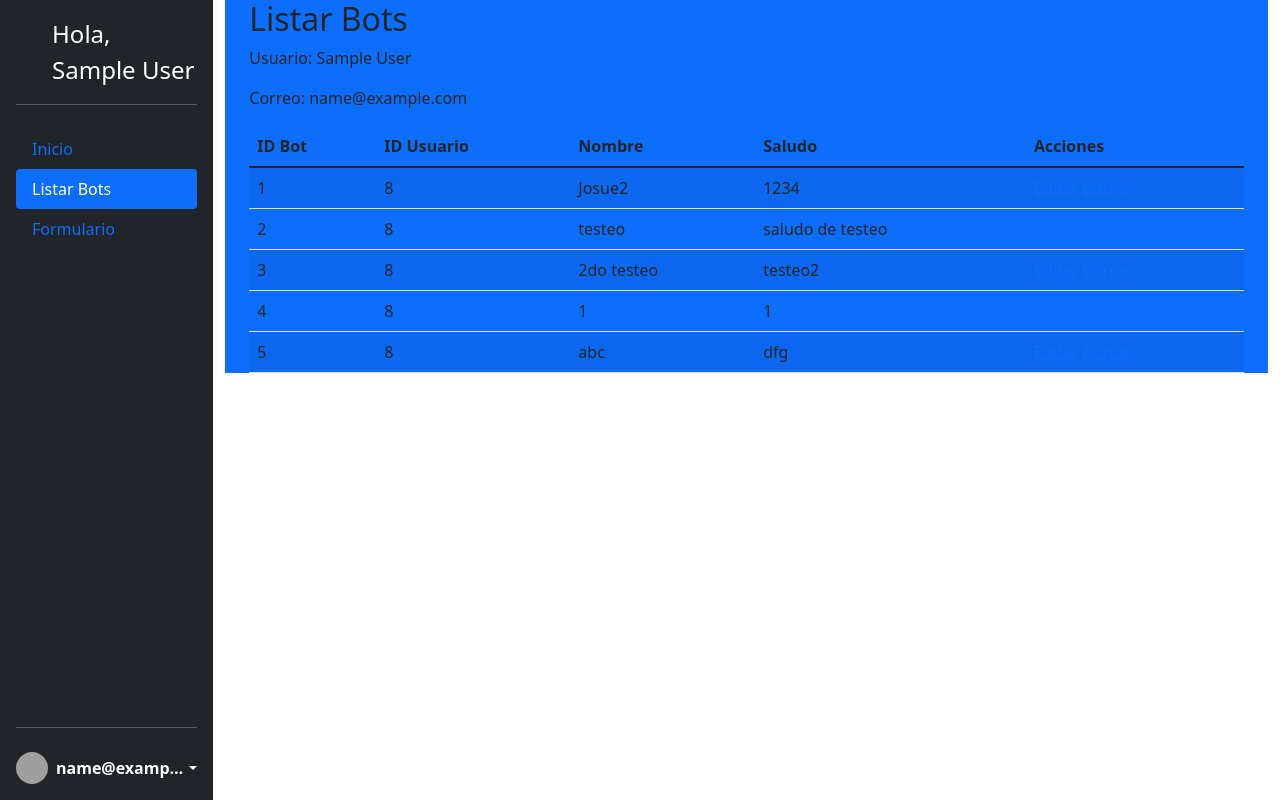
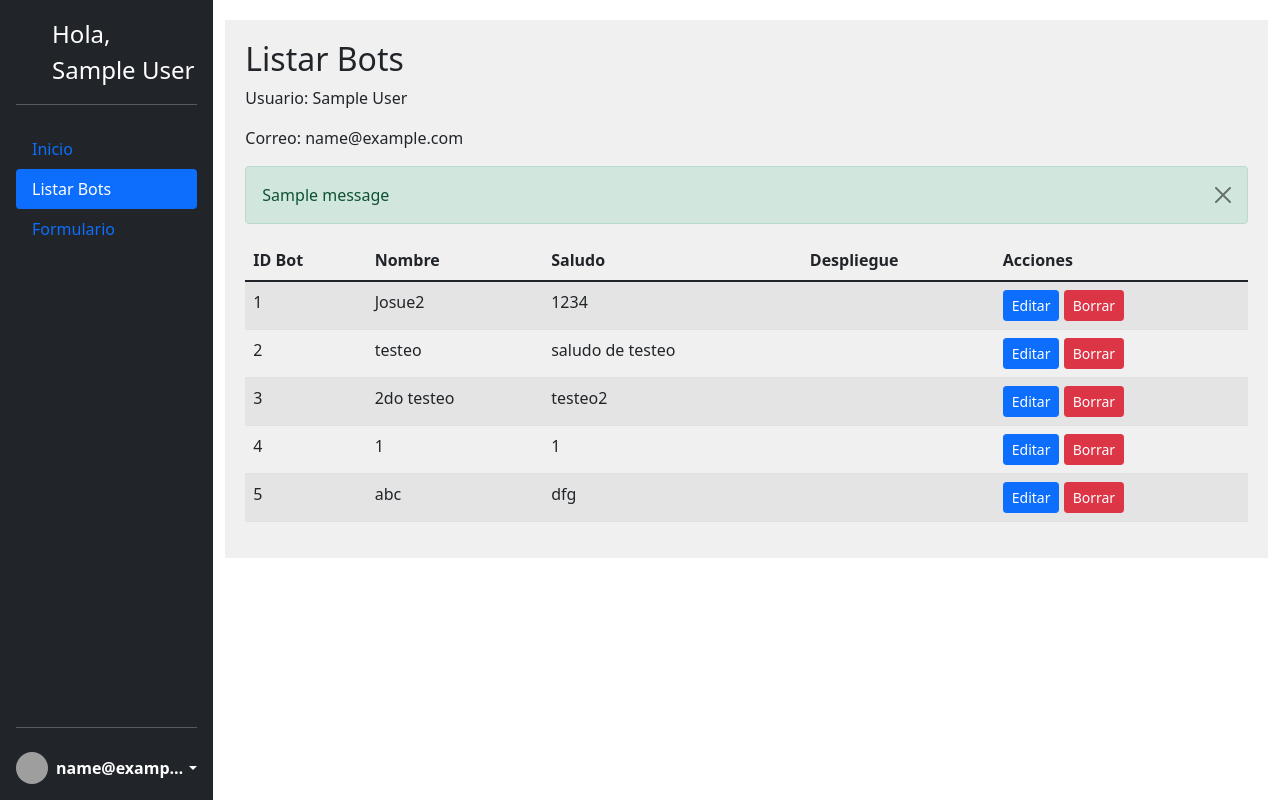
Before and after one commit to ProjectsGeneral/CreadorChatbot, a Flask app: page /listar-bots in a window 1280 px wide. Run offline with Flask 3, Linux system fonts and the light colour scheme; the visitor is signed in with stand-in values (Sample User, id 1); data comes from the database, SQL or seed files in the repository; one stand-in notice (Sample message) is shown; parts of the project's set-up code (start-up, migrations or seed data) failed here and were passed over; some libraries are stand-ins or nearby versions; grey boxes are pictures that could not be loaded.

Commit message:
listar bots

```diff
--- a/Interfaz/app/app.py
+++ b/Interfaz/app/app.py
@@ -58,10 +58,14 @@ def listarbots():
     user_name = session.get('user_name')
     user_email = session.get('user_email')
 
-    # Obtener todos los bots utilizando el controlador BotController
     bots = bot_controller.get_all_bots()
 
     return render_template('views/listar-bots.html', user_name=user_name, user_email=user_email, bots=bots)
+
+@app.route('/eliminar-bot/<int:bot_id>', methods=['POST'])
+@login_required
+def eliminar_bot(bot_id):
+    return bot_controller.eliminar_bot(bot_id)
 
 @app.route('/formulario', methods=['GET', 'POST'])
 @login_required
--- a/Interfaz/app/controller/autenticacion.py
+++ b/Interfaz/app/controller/autenticacion.py
@@ -16,7 +16,7 @@ class AuthController:
                 session['user_id'] = user['IdUsuario']
                 session['user_name'] = user['Nombre']
                 session['user_email'] = user['Correo']
-                flash('¡Inicio de sesión exitoso!', 'success')
+                ## flash('¡Inicio de sesión exitoso!', 'success')
                 return redirect(url_for('inicio'))
             else:
                 flash('Correo o contraseña inválidos', 'danger')
--- a/Interfaz/app/controller/bot.py
+++ b/Interfaz/app/controller/bot.py
@@ -54,3 +54,22 @@ class BotController:
             'Contenido': 'Contenido de la Palabra Clave',
         }
         return render_template('views/form.html', data=data)
+
+    def eliminar_bot(self, bot_id):
+        try:
+            success_keywords = self.pclave_model.delete_pclaves_by_bot(bot_id)
+            if not success_keywords:
+                raise Exception('Error al eliminar las palabras clave del bot')
+
+            success_bot = self.bot_model.delete_bot(bot_id)
+            if not success_bot:
+                raise Exception('Error al eliminar el bot principal')
+
+            flash('¡Bot eliminado exitosamente!', 'success')
+            return redirect(url_for('listarbots'))
+
+        except Exception as e:
+            error_message = 'Hubo un problema al intentar eliminar el bot'
+            flash(error_message, 'danger')
+            self.logger.error(f'{error_message}: {str(e)}')
+            return redirect(url_for('listarbots'))
--- a/Interfaz/app/models/bot.py
+++ b/Interfaz/app/models/bot.py
@@ -24,3 +24,15 @@ class Bot:
             self.db.connection.rollback()
             print(f"Error en la inserción del bot: {str(e)}")
             return None
+
+    def delete_bot(self, bot_id):
+        try:
+            cur = self.db.connection.cursor()
+            cur.execute('DELETE FROM Bots WHERE IdBot = %s', (bot_id,))
+            self.db.connection.commit()
+            cur.close()
+            return True
+        except Exception as e:
+            self.db.connection.rollback()
+            print(f"Error al eliminar el bot {bot_id}: {str(e)}")
+            return False
--- /dev/null
+++ b/Interfaz/app/static/css/listar-bots.css
@@ -0,0 +1,5 @@
+.custom-container {
+    background-color: #f0f0f0;
+    padding: 20px;
+    margin-top: 20px;
+}
--- a/Interfaz/app/templates/views/listar-bots.html
+++ b/Interfaz/app/templates/views/listar-bots.html
@@ -1,44 +1,73 @@
-{% extends './base.html' %}
+{% extends 'base.html' %}
 {% block title %}Listar Bots{% endblock %}
+
+{% block customCSS %}
+<link rel="stylesheet" href="{{ url_for('static', filename='css/listar-bots.css') }}">
+{% endblock %}
+
 {% block body %}
-<div class="row p-0 m-0">
-    <div class="col-2 p-0">
+<div class="container-fluid">
+  <div class="row">
+    <div class="col-md-2 p-0" >
       {% include './views/components/navbar.html' %}
     </div>
-    <div class="col-10">
-      <div class="container bg-primary">
+    <div class="col-md-10">
+      <div class="custom-container">
         <h2>Listar Bots</h2>
         <p>Usuario: {{ user_name }}</p>
         <p>Correo: {{ user_email }}</p>
-
+        {% with messages = get_flashed_messages(with_categories=true) %}
+        {% if messages %}
+          <div id="flash-message" class="alert alert-success alert-dismissible fade show" role="alert">
+            {% for category, message in messages %}
+              {{ message }}
+            {% endfor %}
+            <button type="button" class="btn-close" data-bs-dismiss="alert" aria-label="Close"></button>
+          </div>
+        {% endif %}
+      {% endwith %}
+        <div class="table-responsive">
           <table class="table table-striped">
-          <thead>
+            <thead class="thead-dark">
               <tr>
-              <th>ID Bot</th>
-              <th>ID Usuario</th>
-              <th>Nombre</th>
-              <th>Saludo</th>
-              <th>Acciones</th>
+                <th scope="col">ID Bot</th>
+                <th scope="col">Nombre</th>
+                <th scope="col">Saludo</th>
+                <th scope="col">Despliegue</th>
+                <th scope="col">Acciones</th>
               </tr>
             </thead>
             <tbody>
               {% for bot in bots %}
               <tr>
                 <td>{{ bot[0] }}</td>
-                <td>{{ bot[1] }}</td>
                 <td>{{ bot[2] }}</td>
                 <td>{{ bot[3] }}</td>
+                <td></td>
                 <td>
-                  <!-- Aquí puedes colocar enlaces o botones para editar o borrar -->
-                  <a href="">Editar</a>
-                  <a href="">Borrar</a>
+                  <a href="#" class="btn btn-primary btn-sm mr-1">Editar</a>
+                  <form action="{{ url_for('eliminar_bot', bot_id=bot[0]) }}" method="post" style="display: inline;">
+                    <button type="submit" class="btn btn-danger btn-sm" onclick="return confirm('¿Estás seguro de querer eliminar este bot?')">Borrar</button>
+                  </form>
                 </td>
               </tr>
               {% endfor %}
             </tbody>
           </table>
+        </div>
+
+
 
       </div>
     </div>
   </div>
+</div>
+
+<script>
+  // Ocultar el mensaje flash después de 2 segundos
+  setTimeout(function() {
+    $('#flash-message').fadeOut('slow');
+  }, 2000);
+</script>
+
 {% endblock %}
```
Also changed, not shown: Interfaz/app/models/pclavebot.py (+12 -0 lines), Interfaz/app/static/css/form-bot.css (added, +41 -0 lines), Interfaz/app/templates/views/form.html (+9 -4 lines). Lines whose indentation alone changed are shown as unchanged.
